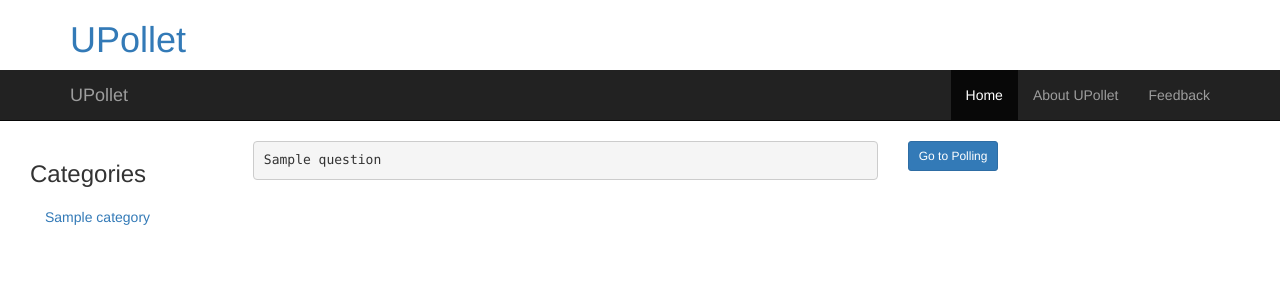
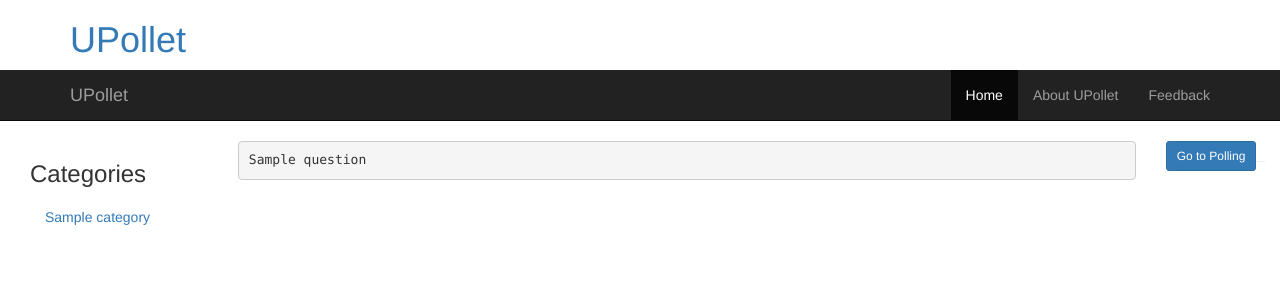
Before and after one commit to akashsri99/poll, a Django app: page /home/ in a window 1280 px wide. Shown: the top 300 px of the page. Run offline with Django 3.2, Linux system fonts and the light colour scheme; tables that the repository leaves empty hold one stand-in row (values such as "Sample post"); some libraries are stand-ins or nearby versions.

Commit message:
next try

```diff
--- a/django/urpoll/poll/templates/urpoll/index.html
+++ b/django/urpoll/poll/templates/urpoll/index.html
@@ -3,10 +3,9 @@
 
 
 {% if ques %}
-<div class="col-md-12">
 {% for q in ques %}
 
-<div class="col-md-8">
+<div class="col-md-11">
 <pre>
 {{ q.question  }}
 </pre>
```
